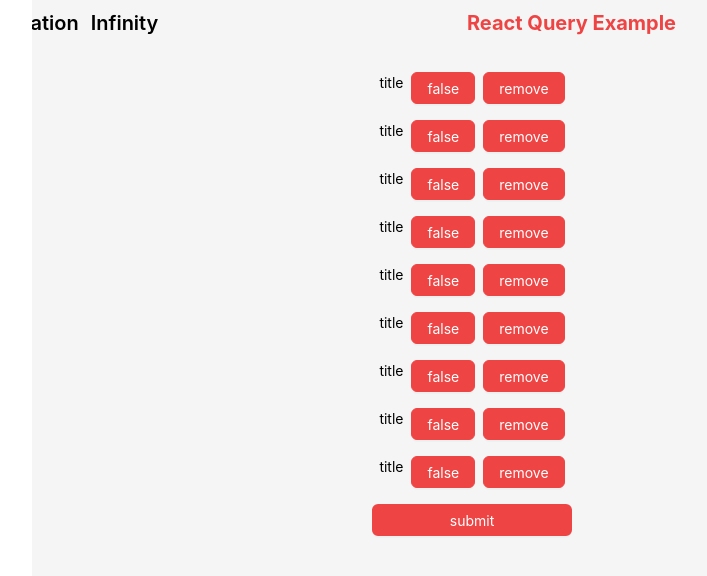
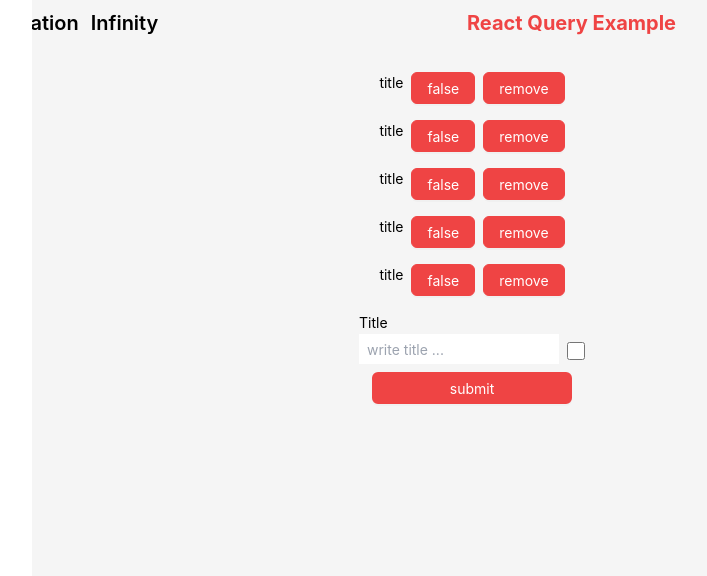
Before and after one commit to mohammadzeyghami/tanstackQuery-example, a React (Vite) app: page /crud in a window 1280 px wide. Shown: the top 576 px of the page, without its empty margins (168-875 px from the left). Built offline with nearby package versions, Linux system fonts and the light colour scheme; data requests are answered from the project's data file.

Commit message:
add input

```diff
--- a/db.json
+++ b/db.json
@@ -19,37 +19,13 @@
       "checked": false
     },
     {
-      "id": "c4c0a20e-3cc7-4274-ab2c-b7b711692ea9",
-      "title": "title",
-      "description": "this is test",
-      "checked": false
-    },
-    {
-      "id": "003e1fdb-ead0-498a-8625-f3e8fa7f0b6e",
-      "title": "title",
-      "description": "this is test",
-      "checked": false
-    },
-    {
-      "id": "2f8f9a5f-9517-4ce2-bc12-332aa673f632",
-      "title": "title",
-      "description": "this is test",
-      "checked": false
-    },
-    {
-      "id": "359f8e32-1146-4a79-b81a-b2bff805be32",
-      "title": "title",
-      "description": "this is test",
-      "checked": false
-    },
-    {
       "id": "8e494c9b-0bf9-494b-a20c-8cd5adb6a394",
       "title": "title",
       "description": "this is test",
       "checked": false
     },
     {
-      "id": "d5505994-6ea7-4cc1-b077-051a45f9d207",
+      "id": "af7856b3-0134-4b10-8cb7-00c0b57c497a",
       "title": "title",
       "description": "this is test",
       "checked": false
--- a/src/components/pages/crud/index.tsx
+++ b/src/components/pages/crud/index.tsx
@@ -4,11 +4,17 @@ import { Todo } from "../../../services/getTodo/type";
 import { useUpdateTodo } from "../../../services/updateTodo";
 import { useDeleteTodo } from "../../../services/deleteTodo";
 import { ButtonMain, MainDashLayout } from "../../molecules";
-import { P } from "../..";
+import { P, View } from "../..";
 import { NavbarMain } from "../../sections/navbar/main";
 import { v4 as uuidv4 } from "uuid";
+import { useForm } from "react-hook-form";
 
 const PageCrud = () => {
+  const { register, handleSubmit: FormSubmit } = useForm<{
+    title: string;
+    checked: boolean;
+  }>();
+
   const { data } = useTodos();
   const { mutate } = useCreateTodo();
   const { mutate: deleteMutate } = useDeleteTodo();
@@ -17,12 +23,13 @@ const PageCrud = () => {
   const updateTodo = (data: Todo) => {
     updateTodoMutate({ ...data, checked: !data.checked });
   };
-  const handleSubmit = () => {
+  const onSubmit = (data: { title: string; checked: boolean }) => {
+    console.log(data);
     mutate({
       id: uuidv4(),
-      title: "title",
+      title: data.title,
       description: "this is test",
-      checked: false,
+      checked: data.checked,
     });
   };
   return (
@@ -47,12 +54,29 @@ const PageCrud = () => {
             </div>
           );
         })}
-        <ButtonMain
-          className="border-2 mx-auto w-[200px]"
-          onClick={() => handleSubmit()}
+        <form
+          onSubmit={FormSubmit(onSubmit)}
+          className="flex flex-col items-center gap-2"
         >
-          submit
-        </ButtonMain>
+          <View className="flex flex-col">
+            <P className="!mb-0">Title</P>
+            <View className="gap-2">
+              <input
+                {...register("title", { required: true, maxLength: 20 })}
+                className="w-[200px] h-[30px] px-2"
+                placeholder="write title ..."
+              />
+              <input
+                type="checkbox"
+                className="!w-[18px] !h-[18px] mt-2  active:!bg-red-500"
+                {...register("checked")}
+              />
+            </View>
+          </View>
+          <ButtonMain className="border-2 mx-auto w-[200px]" htmlType="submit">
+            submit
+          </ButtonMain>
+        </form>
       </div>
     </MainDashLayout>
   );
```
